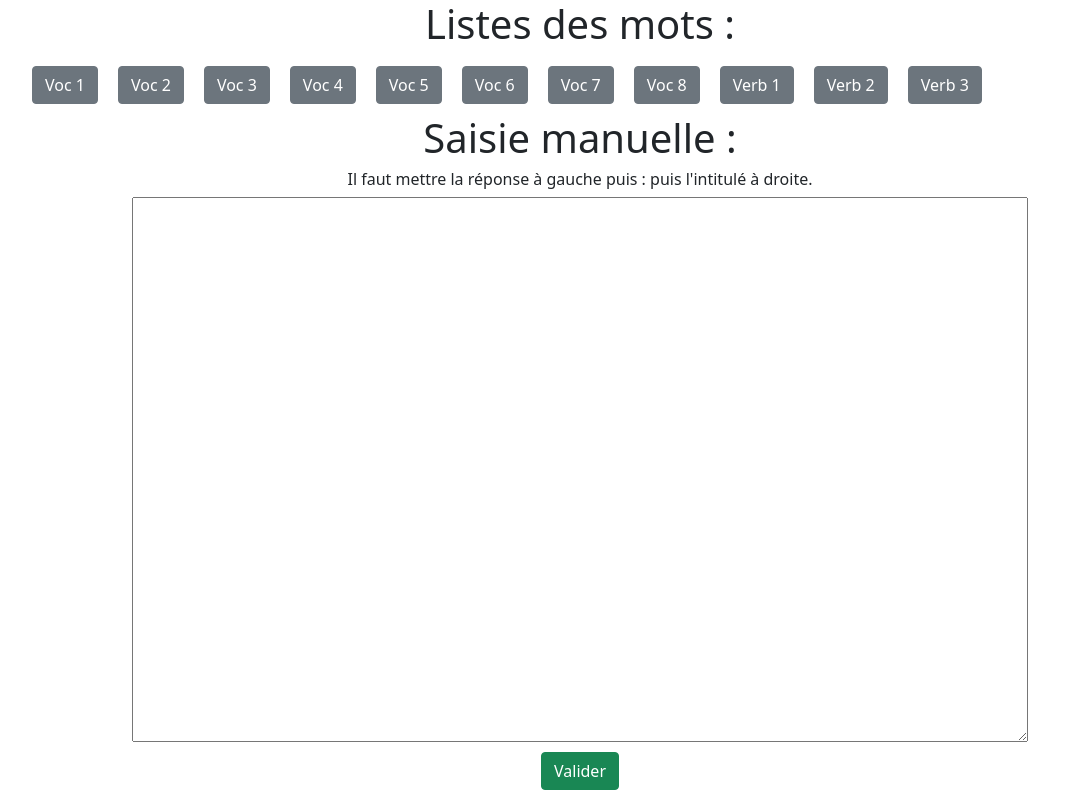
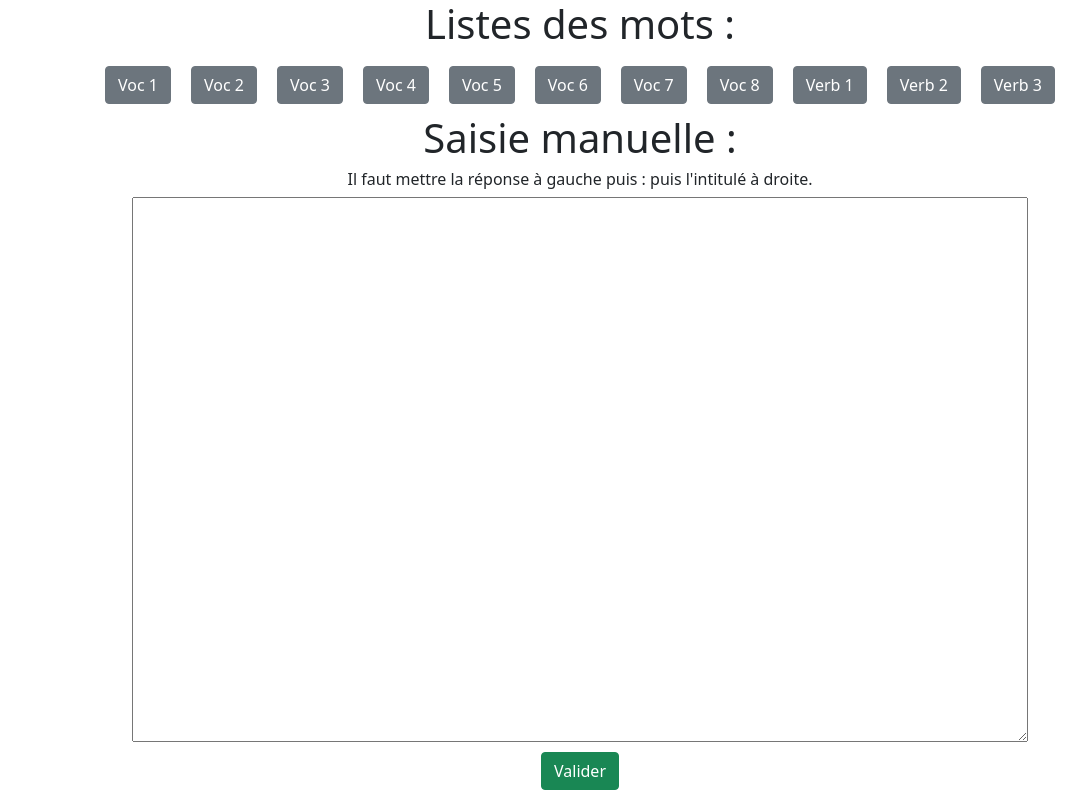
Before and after one commit to Lyxass/English_Learn_App, a Vue app: page / in a window 1280 px wide. Shown: the whole page, without its empty margins (60-1146 px from the left). Built offline with nearby package versions, Linux system fonts and the light colour scheme.

Commit message:
center btn

```diff
--- a/src/components/GetFile.vue
+++ b/src/components/GetFile.vue
@@ -1,7 +1,7 @@
 <template>
   <div class="get-file">
     <h1>Listes des mots : </h1>
-    <div class="container-sm">
+    <div class="container-sm d-flex justify-content-center">
       <button class="btn btn-secondary" v-for="(value, name) in words" :key="name" @click="click(name)"> {{name}}</button>
     </div>
     <h1>Saisie manuelle : </h1>
```
